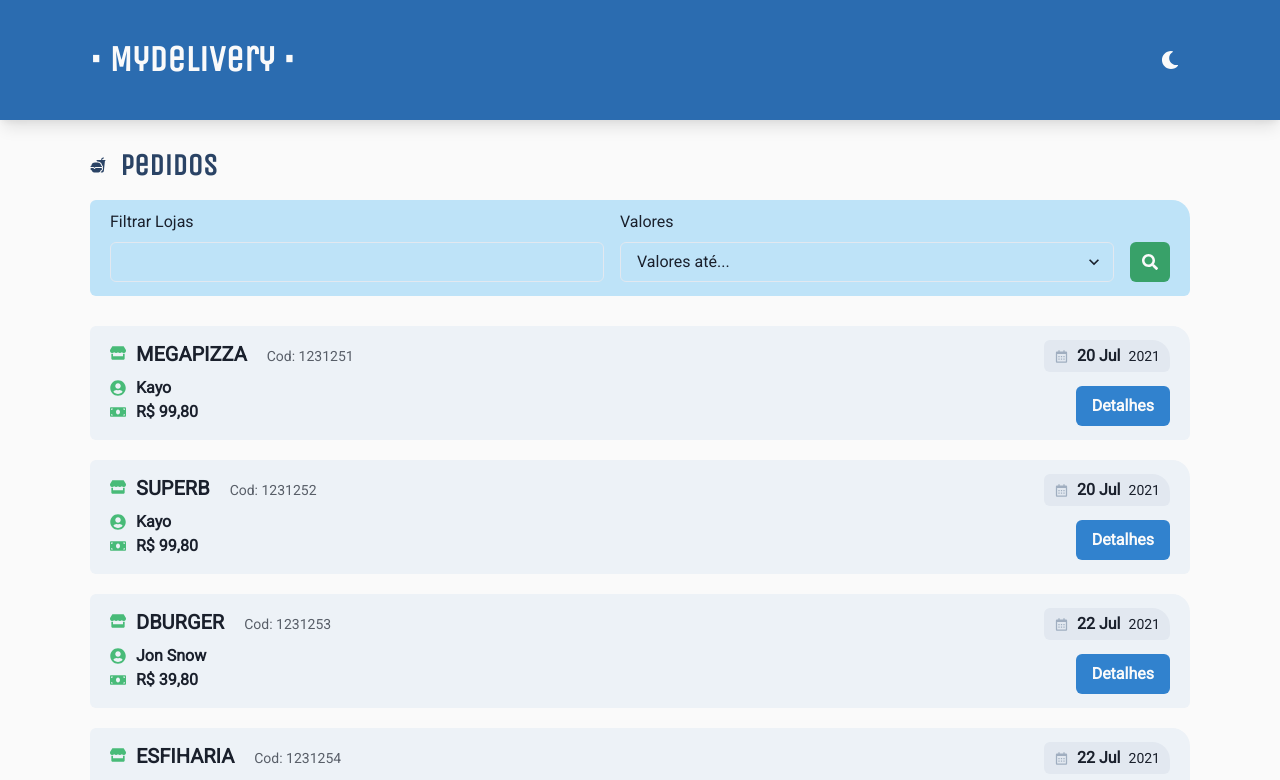
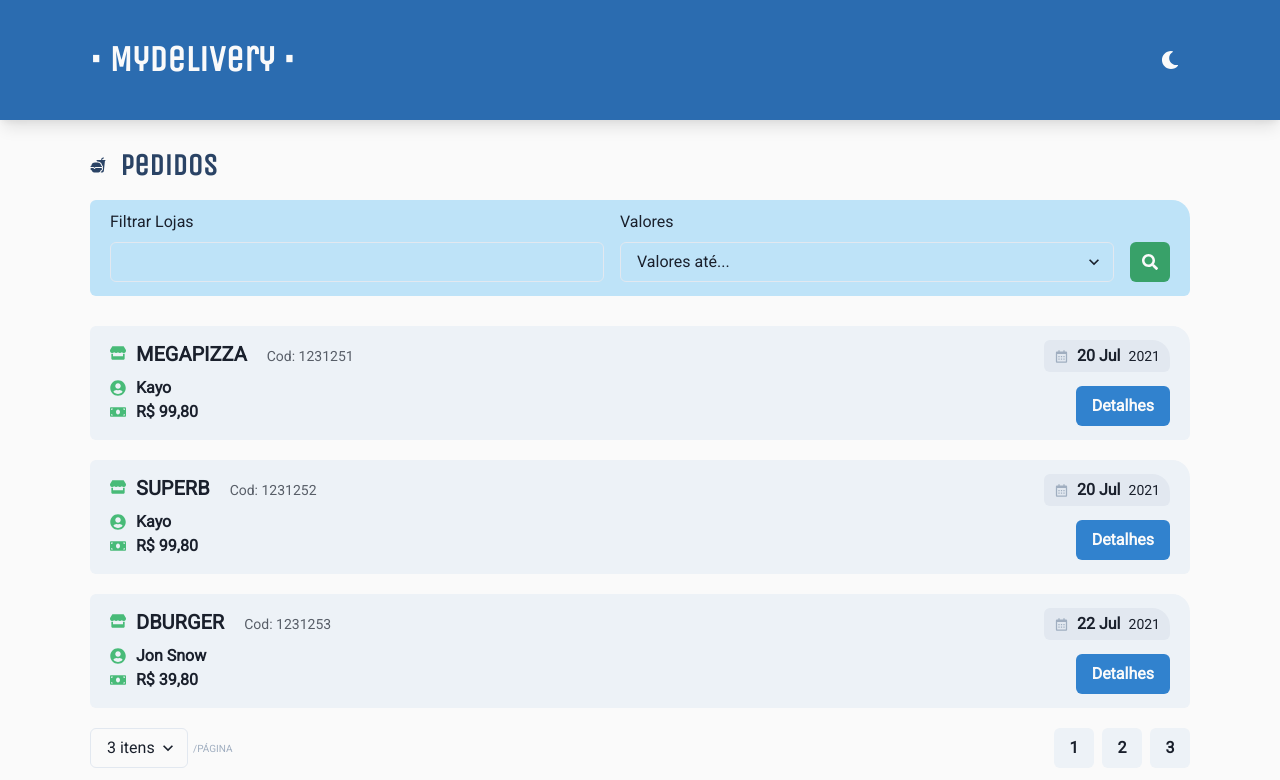
Before and after one commit to ericut/projeto-my-delivery, a React (Create React App) app: page / in a window 1280 px wide. Shown: the top 780 px of the page. Built offline with nearby package versions, Linux system fonts and the light colour scheme.

Commit message:
page: pedidos paginação e qtd de itens por página

```diff
--- a/src/pages/ListagemPedidos.tsx
+++ b/src/pages/ListagemPedidos.tsx
@@ -12,6 +12,8 @@ import {
   FormControl,
   FormLabel,
   Select,
+  Button,
+  HStack,
 } from '@chakra-ui/react';
 // icons
 import { IoFastFood } from 'react-icons/io5';
@@ -26,10 +28,14 @@ import CardPedido from './components/CardPedido';
 const ListagemPedidos = () => {
   const HeadingColor = useColorModeValue('blue.800', 'blue.200');
   const FiltersBGColor = useColorModeValue('blue.100', 'blue.800');
-  //
+  // filtros
   const [buscarLoja, setBuscarLoja] = useState<string>('');
   const [buscarValor, setBuscarValor] = useState<string>('');
-
+  // paginador
+  const [paginaAtual, setPaginaAtual] = useState<number>(1);
+  const [itensPorPagina, setItensPorPagina] = useState<number>(3);
+  const ultimaPagina = paginaAtual * itensPorPagina;
+  const primeiraPagina = ultimaPagina - itensPorPagina;
   //
   // set da listagem de dados mocados
   // caso estivesse puxando de uma api seria utilizado método de FETCH DATA API para popular o estado setListaPedido()
@@ -40,28 +46,31 @@ const ListagemPedidos = () => {
   const [listaPedidos, setListaPedidos] = useState<IPedidoDataOrdersProps[]>(pedidosData.orders);
 
   const listagemPedidos = useMemo(() => {
-    return listaPedidos.map((item) => {
+    // slicer da página atual
+    const itensAtuais = listaPedidos.slice(primeiraPagina, ultimaPagina);
+    // render dos itens por página
+    return itensAtuais.map((item) => {
       return <CardPedido key={item._id} dadosPedido={item} />;
     });
-  }, [listaPedidos]);
+  }, [listaPedidos, primeiraPagina, ultimaPagina]);
 
-  const filtrosPedido = () => {
+  const filtrosPedidos = () => {
     function handleFiltrarTela() {
+      if (buscarLoja !== '' || buscarValor !== '') {
         let dadosFiltrados = pedidosData.orders.filter((filteredItem) => {
           let valorTotal = filteredItem.amount + filteredItem.deliveryFee;
           let lojaFiltrada = buscarLoja && filteredItem.store.indexOf(buscarLoja.toUpperCase()) !== -1;
           let valorFiltrado = buscarValor && valorTotal <= +buscarValor * 100;
           return lojaFiltrada || valorFiltrado;
         });
-
         setListaPedidos(dadosFiltrados);
+      }
     }
     function handleLimparFiltros() {
       setListaPedidos(pedidosData.orders);
       setBuscarLoja('');
       setBuscarValor('');
     }
-
     return (
       <Flex
         mb="30px"
@@ -110,6 +119,51 @@ const ListagemPedidos = () => {
     );
   };
 
+  const ordenacaoPedidos = () => {
+    return (
+      <Flex justifyContent="space-between" mb="20px">
+        <Box>Ordernadores</Box>
+        <Box>Mudar visão</Box>
+      </Flex>
+    );
+  };
+
+  const paginacaoPedidos = () => {
+    // paginação simples
+    let paginasListadas = [];
+    for (let i = 1; i <= Math.ceil(listaPedidos.length / itensPorPagina); i++) {
+      paginasListadas.push(i);
+    }
+    // função para mudar página
+    function mudarPaginacao(pagina: number) {
+      setPaginaAtual(pagina);
+    }
+    return (
+      <Flex justifyContent="space-between">
+        <Flex alignItems="center">
+          <Select value={itensPorPagina} mr="5px" onChange={(e) => setItensPorPagina(+e.target.value)}>
+            <option value="2">2 itens</option>
+            <option value="3">3 itens</option>
+            <option value="4">4 itens</option>
+            <option value="6">6 itens</option>
+          </Select>
+          <Text textTransform="uppercase" fontSize="10px" color="gray.400">
+            /Página
+          </Text>
+        </Flex>
+        <HStack>
+          {paginasListadas.map((pagina) => {
+            return (
+              <Button key={pagina} p="5px" onClick={() => mudarPaginacao(pagina)}>
+                {pagina}
+              </Button>
+            );
+          })}
+        </HStack>
+      </Flex>
+    );
+  };
+
   return (
     <Flex justifyContent="center">
       <Grid templateRows="50px" w={{ lg: '1100px', md: '90%', sm: '100%' }}>
@@ -121,8 +175,9 @@ const ListagemPedidos = () => {
             Pedidos
           </Heading>
         </Flex>
-        <Box>{filtrosPedido()}</Box>
+        <Box>{filtrosPedidos()}</Box>
         <Box>{listagemPedidos}</Box>
+        <Box>{paginacaoPedidos()}</Box>
       </Grid>
     </Flex>
   );
```
Lines whose indentation alone changed are shown as unchanged.
